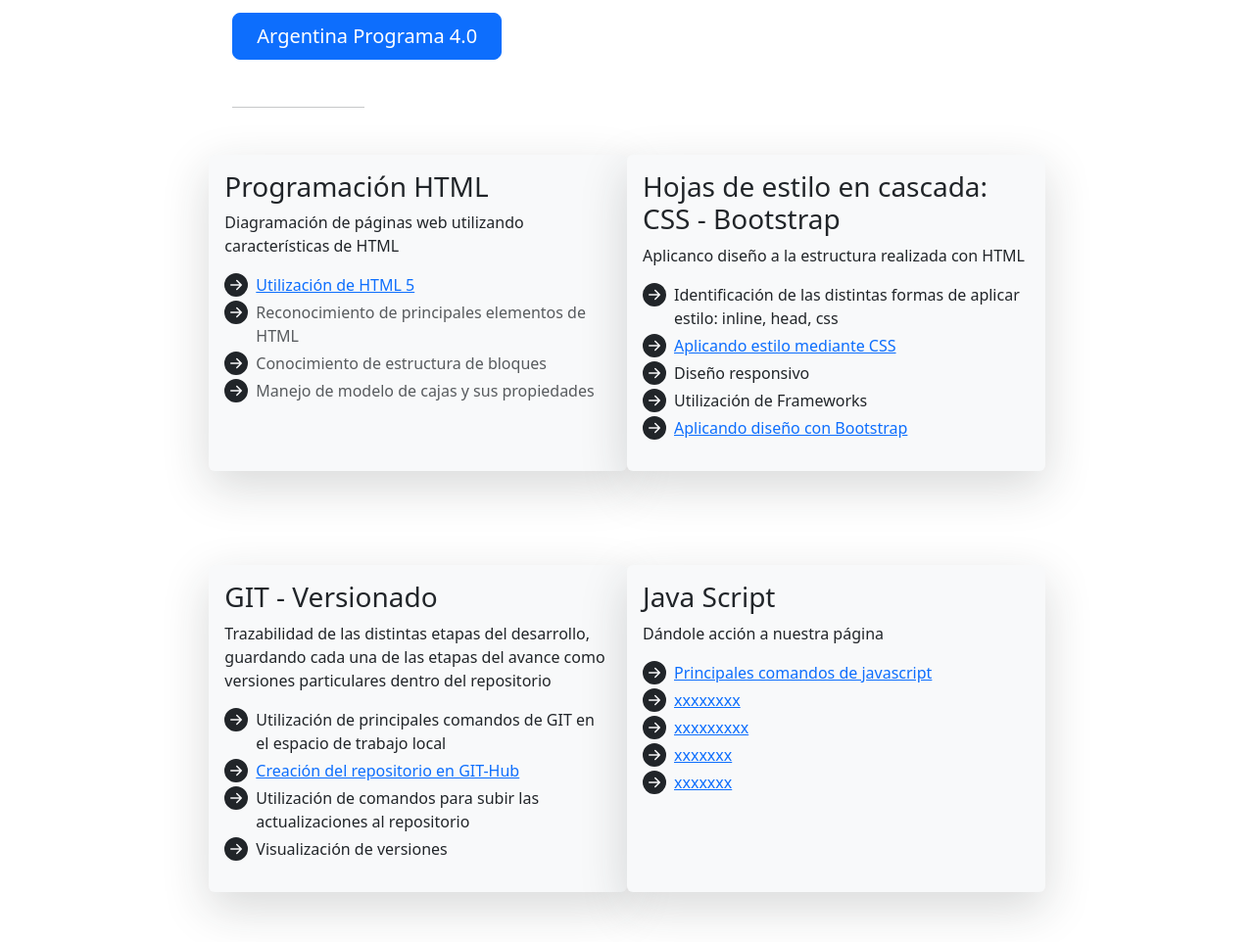
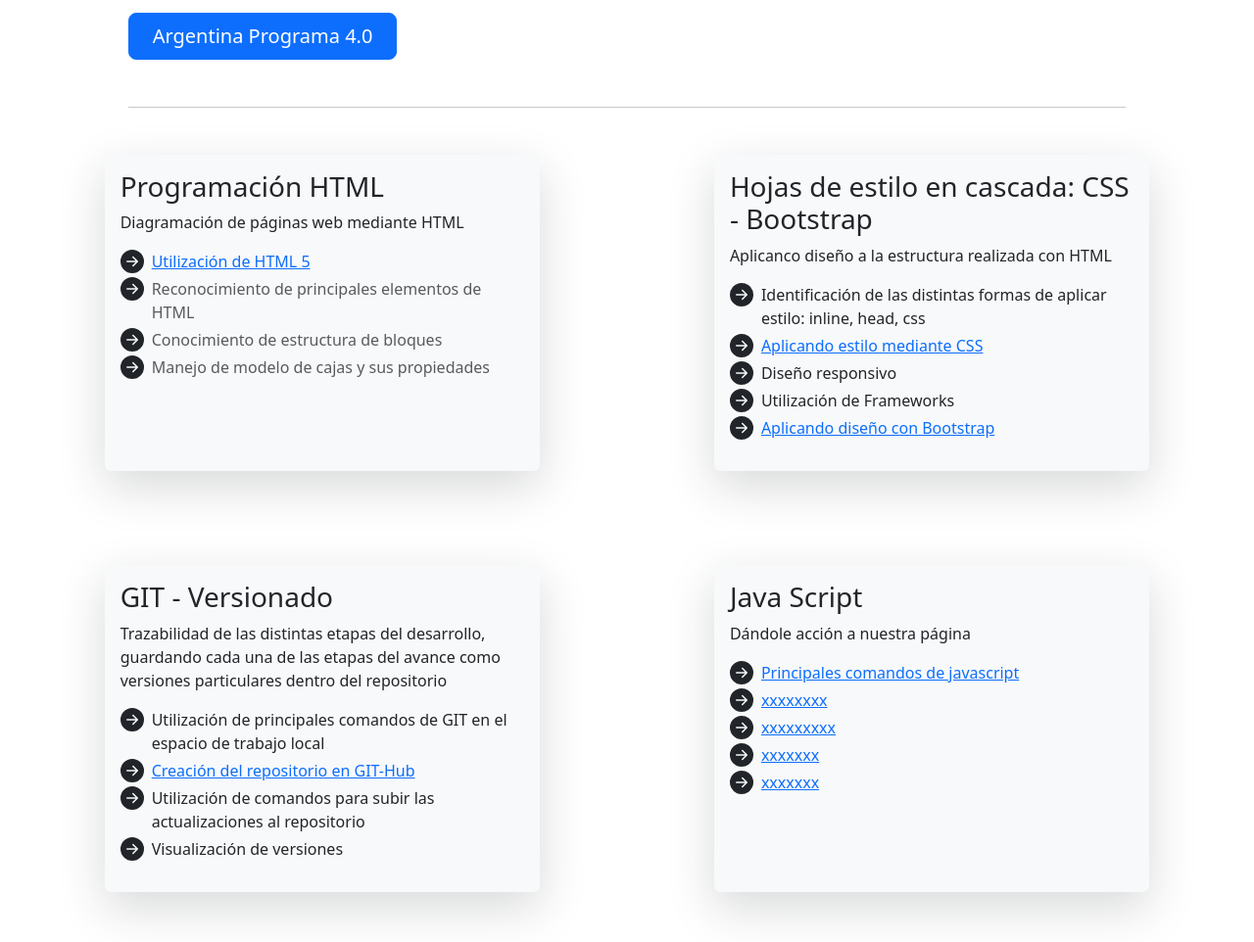
Before and after one commit to 1epicardo/1epicardo.github.io, a plain HTML site: page index.html in a window 1280 px wide. Shown: the part 469-1431 px from the top of the page at 98% size. Drawn offline with Linux system fonts and the light colour scheme.

Commit message:
Terminada la estructura y estilo, reta completar javascript

```diff
--- a/index.html
+++ b/index.html
@@ -70,7 +70,7 @@
   </head>
   <body>
 
-<div class="col-lg-8 mx-auto p-4 py-md-5">
+<div class="col-lg-10 mx-auto p-4 py-md-5">
   <header class="d-flex align-items-center pb-3 mb-5 border-bottom">
     <a href="https://www.linkedin.com/in/esteban-picardo-738b79b" class="d-flex align-items-center text-dark text-decoration-none" target="_blank">
       <img src="/imagenes/programador.png" height="40px" width="auto" alt="el navegador que estás usando no reconoce el formato de la imagen. por favor, actualizalo.">
@@ -97,12 +97,13 @@
       </a>
     </div>
 
-    <hr class="col-12 col-md-2 mb-5">
+    <hr class="col-md-12 mb-5">
 
     <div class="row g-5">
-      <div class="col-md-6 shadow-lg p-3 mb-5 bg-body-tertiary rounded">
+
+      <div class="col-lg-5 shadow-lg p-3 mb-5 bg-body-tertiary rounded">
         <h3>Programación HTML</h3>
-        <p>Diagramación de páginas web utilizando características de HTML</p>
+        <p>Diagramación de páginas web mediante HTML</p>
         <ul class="icon-list ps-0">
           <li class="d-flex align-items-start mb-1">
             <a href="https://www.w3schools.com/html/default.asp" rel="noopener" target="_blank">
@@ -121,7 +122,9 @@
         </ul>
       </div>
 
-      <div class="col-md-6 shadow-lg p-3 mb-5 bg-body-tertiary rounded">
+      <div class="col-2"></div>
+
+      <div class="col-lg-5 shadow-lg p-3 mb-5 bg-body-tertiary rounded">
         <h3>Hojas de estilo en cascada: CSS - Bootstrap</h3>
         <p>Aplicanco diseño a la estructura realizada con HTML</p>
         <ul class="icon-list ps-0">
@@ -147,7 +150,7 @@
         </ul>
       </div>
 
-      <div class="col-md-6 shadow-lg p-3 mb-5 bg-body-tertiary rounded">
+      <div class="col-lg-5 shadow-lg p-3 mb-5 bg-body-tertiary rounded">
         <h3>GIT - Versionado</h3>
         <p>
           Trazabilidad de las distintas etapas del desarrollo, guardando cada una de las etapas del avance como versiones particulares dentro del repositorio
@@ -170,7 +173,9 @@
         </ul>
       </div>
 
-      <div class="col-md-6 shadow-lg p-3 mb-5 bg-body-tertiary rounded">
+        <div class="col-2"></div>
+
+      <div class="col-lg-5 shadow-lg p-3 mb-5 bg-body-tertiary rounded">
         <h3>Java Script</h3>
         <p>Dándole acción a nuestra página</p>
         <ul class="icon-list ps-0">
@@ -201,6 +206,9 @@
           </li>
         </ul>
       </div>
+
+      <div class="col-1"></div>
+
     </div>
   </main>
   <footer class="pt-5 my-5 text-muted border-top">
```
